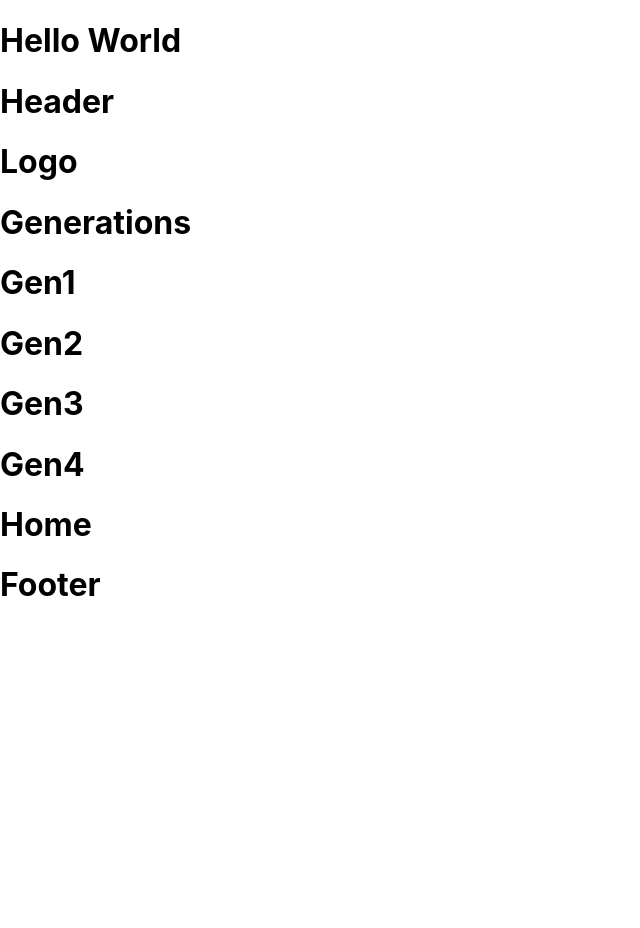
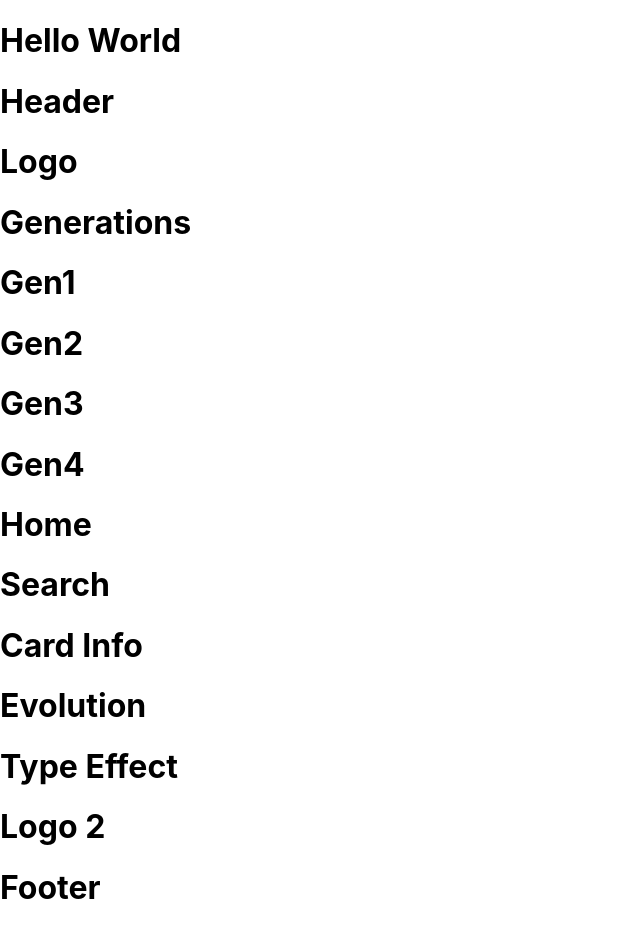
Before and after one commit to gracealynn/Exercise-12-Kelompok, a React (Create React App) app: page / in a window 1280 px wide. Shown: the whole page, without its empty margins (0-640 px from the left). Before the commit the page ends 800 px from the top, so only its background shows below. Built offline with nearby package versions, Linux system fonts and the light colour scheme.

Commit message:
adding Card-Info-Search

```diff
--- /dev/null
+++ b/src/Home/Card-Info/Evolution/evolution.js
@@ -0,0 +1,9 @@
+const Evolution = () => {
+    return (
+      <div>
+        <h1>Evolution</h1>
+      </div>
+    );
+  };
+
+export default Evolution;
--- /dev/null
+++ b/src/Home/Card-Info/Logo/logo.js
@@ -0,0 +1,9 @@
+const Logo = () => {
+    return (
+      <div>
+        <h1>Logo 2</h1>
+      </div>
+    );
+  };
+
+export default Logo;
--- /dev/null
+++ b/src/Home/Card-Info/Type-Effect/type-effect.js
@@ -0,0 +1,9 @@
+const TypeEffect = () => {
+    return (
+      <div>
+        <h1>Type Effect</h1>
+      </div>
+    );
+  };
+
+export default TypeEffect;
--- /dev/null
+++ b/src/Home/Card-Info/card-info.js
@@ -0,0 +1,16 @@
+import Evolution from "./Evolution/evolution";
+import TypeEffect from "./Type-Effect/type-effect";
+import Logo from "./Logo/logo";
+
+const CardInfo = () => {
+    return (
+      <div>
+        <h1>Card Info</h1>
+        <Evolution/>
+        <TypeEffect/>
+        <Logo/>
+      </div>
+    );
+  };
+
+export default CardInfo;
--- /dev/null
+++ b/src/Home/Search/search.js
@@ -0,0 +1,9 @@
+const Search = () => {
+    return (
+      <div>
+        <h1>Search</h1>
+      </div>
+    );
+  };
+
+export default Search;
--- a/src/Home/home.js
+++ b/src/Home/home.js
@@ -1,7 +1,12 @@
+import Search from "./Search/search";
+import CardInfo from "./Card-Info/card-info";
+
 const Home = () => {
     return (
       <div>
         <h1>Home</h1>
+        <Search/>
+        <CardInfo/>
       </div>
     );
   };
```
